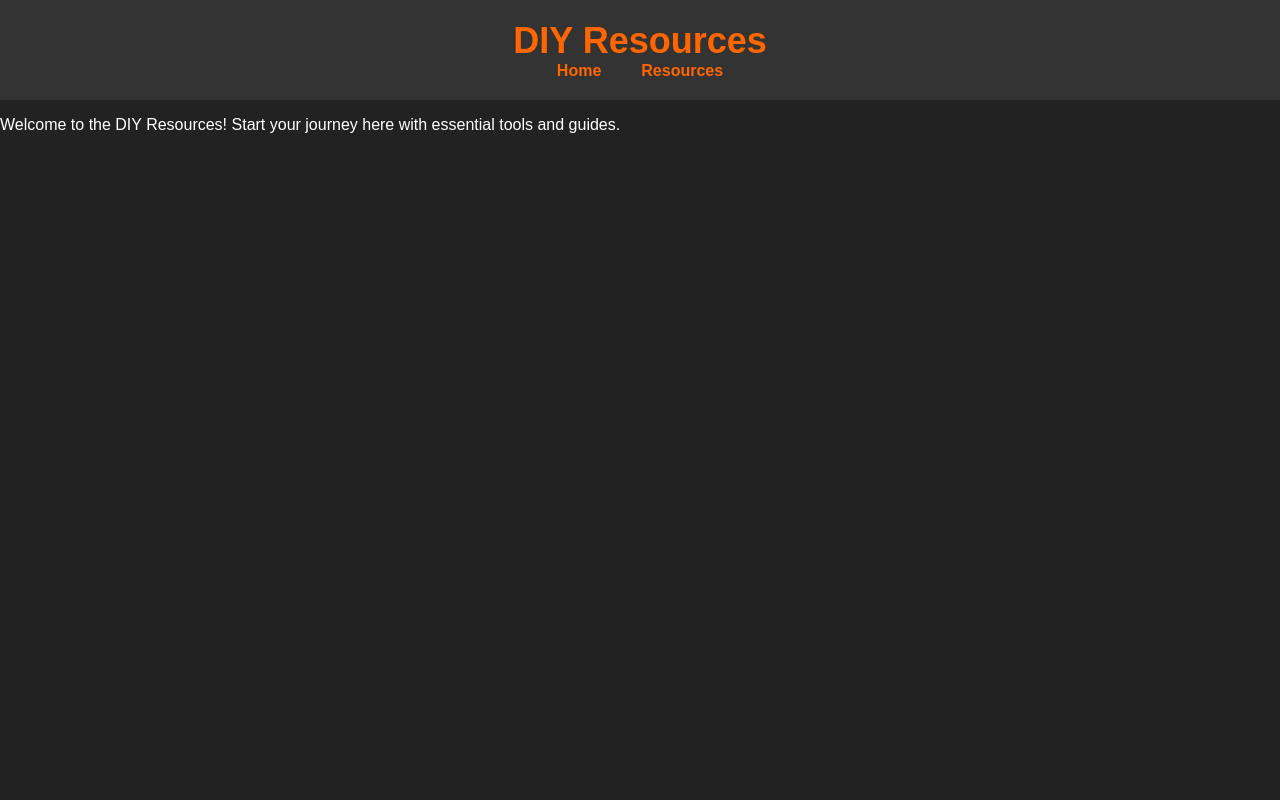
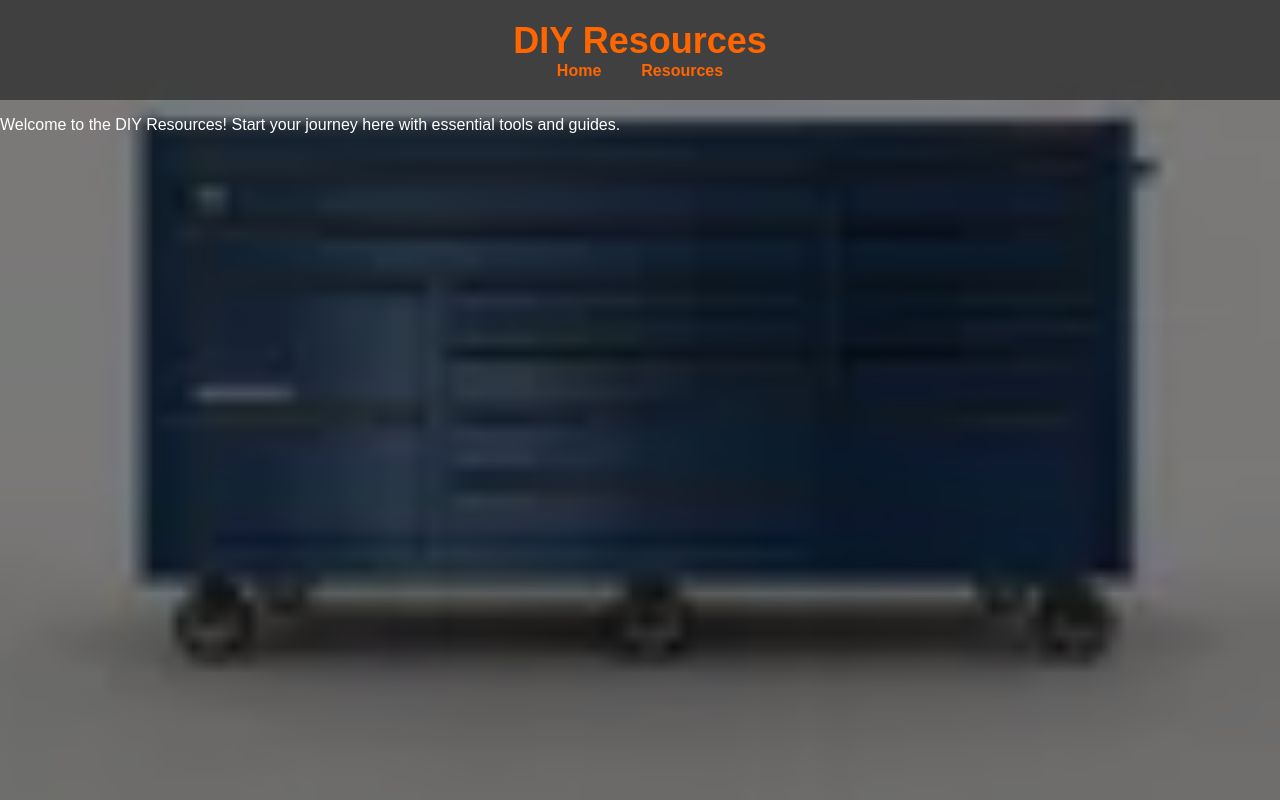
Before and after one commit to Jmerello/Gearheadresources, a PHP site: page /diy.html in a window 1280 px wide. Run offline with PHP 8.4, Linux system fonts and the light colour scheme.

Commit message:
Update style.css

```diff
--- a/style.css
+++ b/style.css
@@ -1,13 +1,26 @@
 /* General Body Styling */
 body {
     font-family: Arial, sans-serif;
-    background-color: #222;
+    background: url('toolbox.webp') no-repeat center center/cover;
+    background-size: cover;  /* Ensure background covers the whole page */
     color: #fff;
     margin: 0;
     padding: 0;
     display: flex;
     flex-direction: column;
     height: 100vh;
+}
+
+/* Add overlay for better text readability */
+body::before {
+    content: "";
+    position: absolute;
+    top: 0;
+    left: 0;
+    width: 100%;
+    height: 100%;
+    background: rgba(0, 0, 0, 0.5);  /* Black overlay with 50% opacity */
+    z-index: -1;
 }
 
 /* Content section takes up available space */
@@ -19,7 +32,7 @@ body {
 
 /* Header Styling */
 header {
-    background-color: #333;
+    background-color: rgba(51, 51, 51, 0.8);  /* Semi-transparent background */
     padding: 20px 0;
     text-align: center;
 }
@@ -108,6 +121,7 @@ nav ul li a:hover {
     margin: 50px 0;
 }
 
+/* Background adjustment for the resource category */
 .resource-category {
     margin: 20px 0;
 }
```
